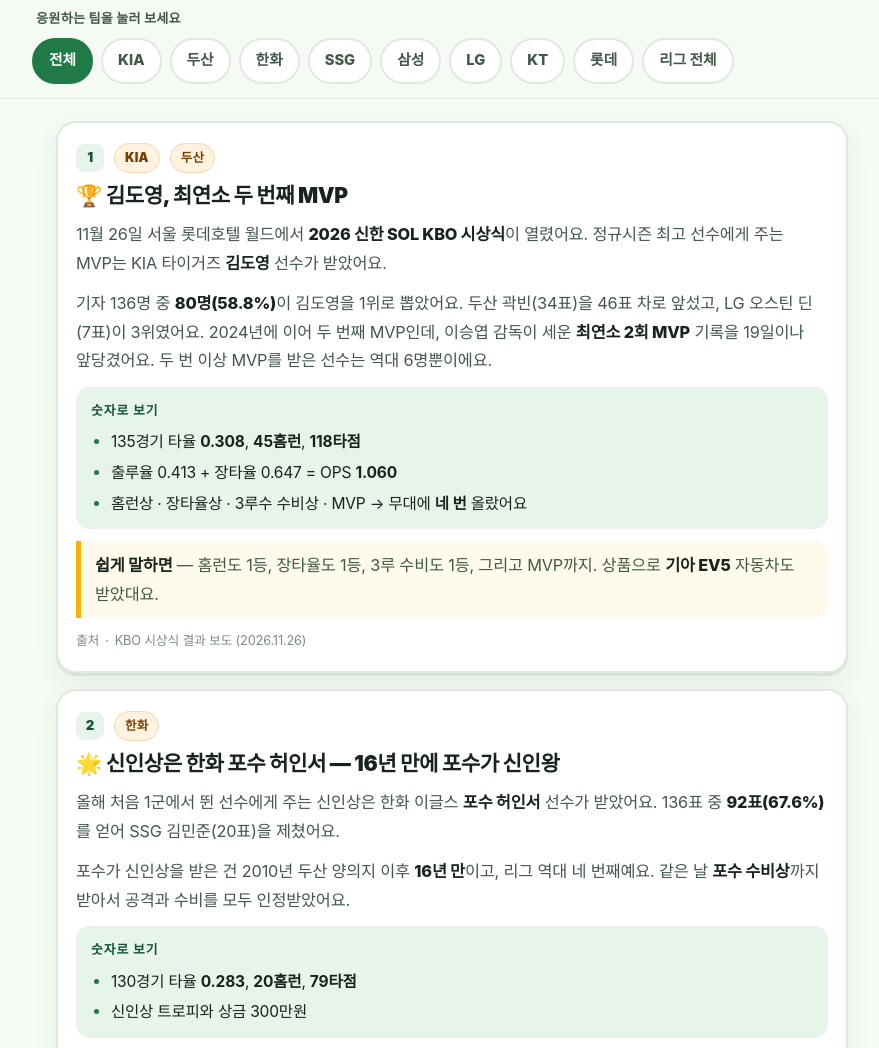
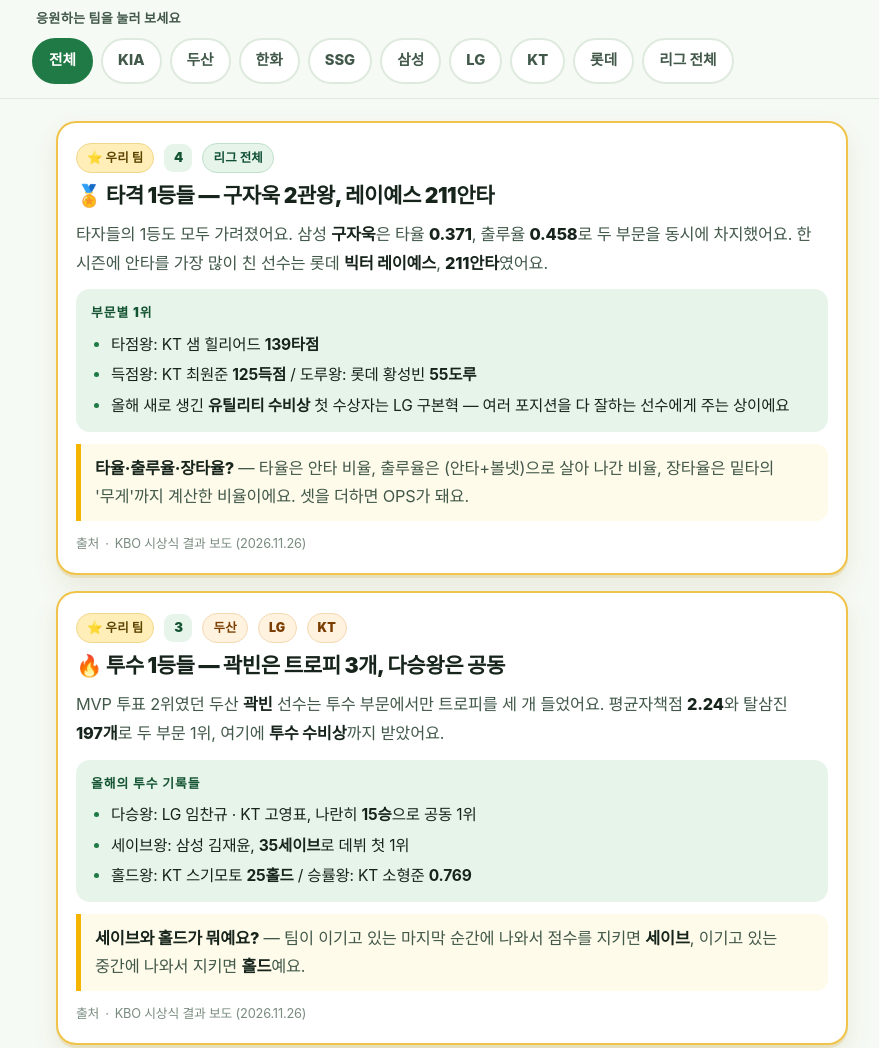
Before and after one commit to sellyholic/baseball-news, a plain HTML site: page index.html in a window 1280 px wide. Shown: the part 400-1448 px from the top of the page, without its empty margins (188-1067 px from the left). Drawn offline with Linux system fonts and the light colour scheme.

Commit message:
응원 팀을 삼성으로 설정해 삼성 소식을 맨 위에 강조

```diff
--- a/index.html
+++ b/index.html
@@ -458,7 +458,7 @@
    FAVORITE_TEAM 에 팀 이름을 넣으면 그 팀 기사가 맨 위로 올라와요.
    예) const FAVORITE_TEAM = "한화";
    ============================================================ */
-const FAVORITE_TEAM = "";
+const FAVORITE_TEAM = "삼성";
 const TEAM_ORDER = ["KIA","두산","한화","SSG","삼성","LG","KT","롯데","KBO"];
 
 (function () {
```
